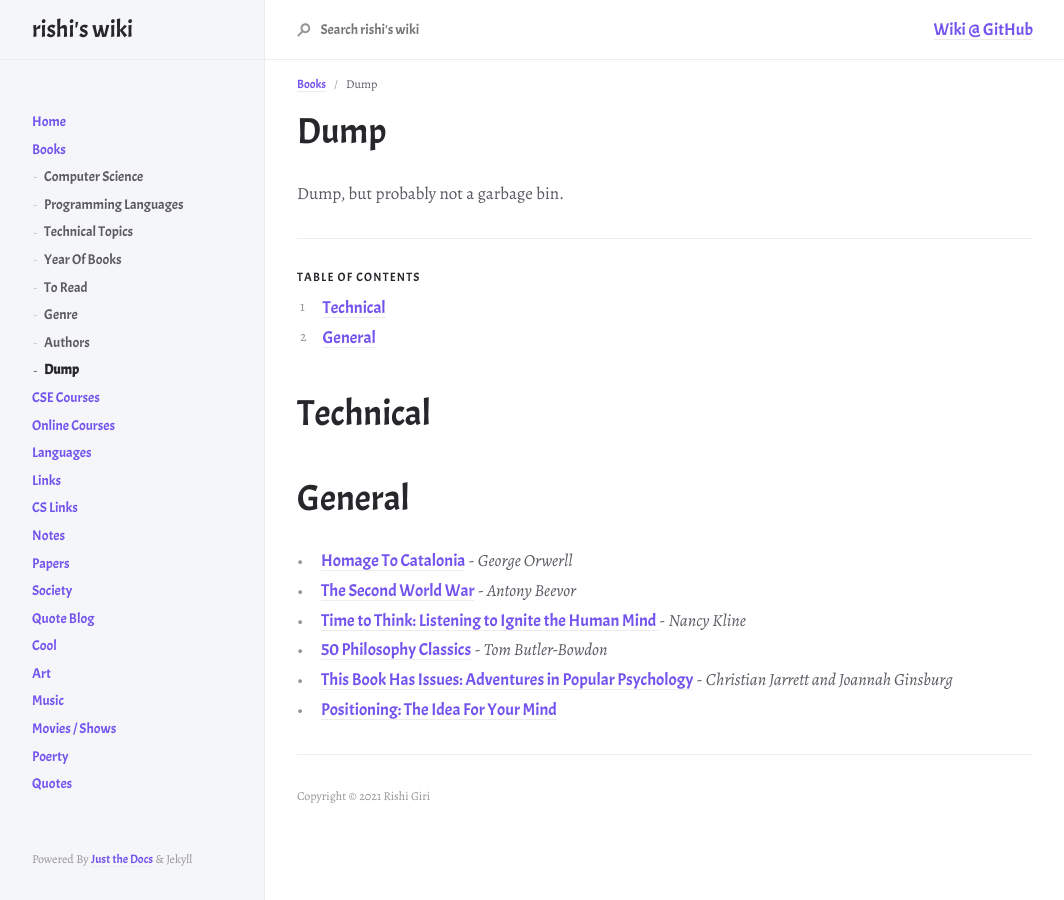
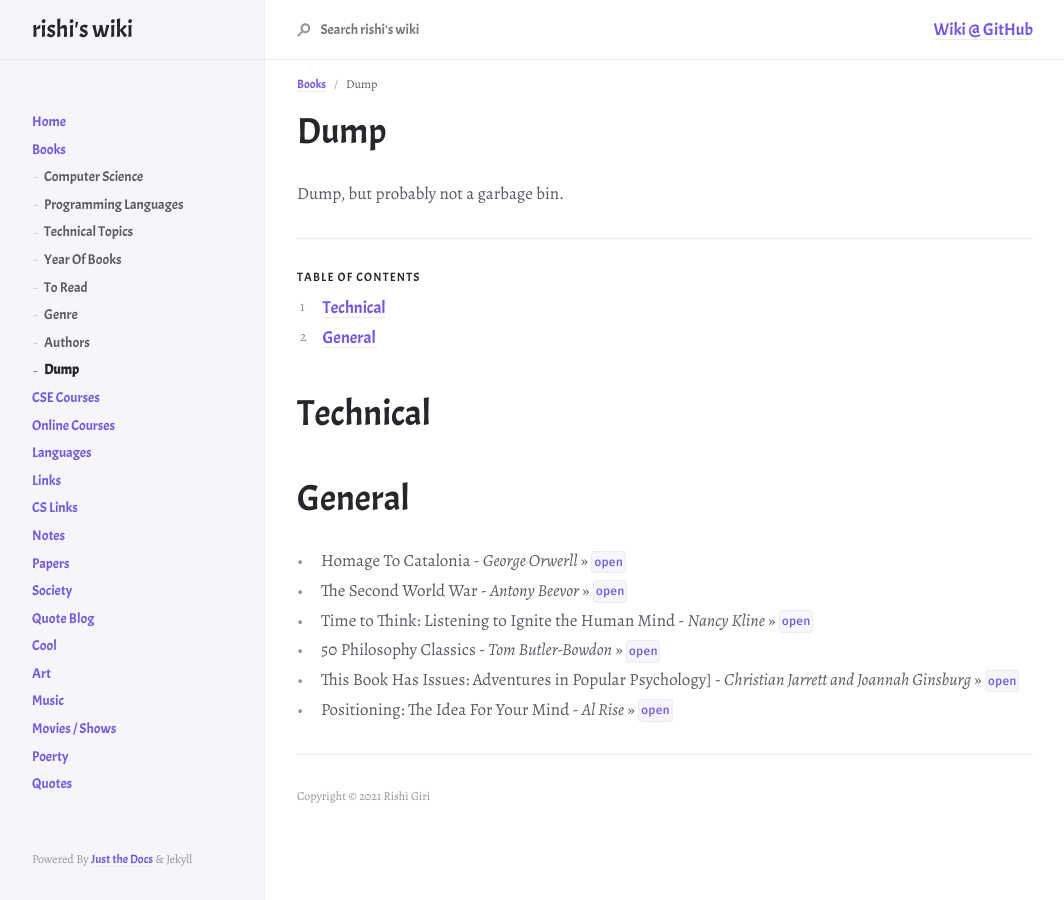
Before and after one commit to r8w/r8w, a Jekyll site: the page built from docs/books/dump.md, in a window 1280 px wide. Shown: the whole page, without its empty margins (107-1171 px from the left). Built offline with Jekyll 4.4.1, drawn with Linux system fonts in a browser that asks for light colours; nearby versions of some CDN libraries.

Commit message:
update formatting

```diff
--- a/docs/books/dump.md
+++ b/docs/books/dump.md
@@ -22,9 +22,9 @@ Dump, but probably not a garbage bin.
 
 # General
 
-- [Homage To Catalonia](https://www.goodreads.com/book/show/9646.Homage_to_Catalonia) - *George Orwerll*
-- [The Second World War](https://www.goodreads.com/book/show/13528287-the-second-world-war) - *Antony Beevor*
-- [Time to Think: Listening to Ignite the Human Mind ](https://www.amazon.in/Time-Think-Listening-Ignite-Human-ebook/dp/B005OVTZJC) - *Nancy Kline*
-- [50 Philosophy Classics](https://www.amazon.in/50-Philosophy-Classics/dp/1473655420/) - *Tom Butler-Bowdon*
-- [This Book Has Issues: Adventures in Popular Psychology](https://www.amazon.in/This-Book-Has-Issues-Adventures/dp/0826479782) - *Christian Jarrett and Joannah Ginsburg*
-- [Positioning: The Idea For Your Mind](https://twitter.com/patrick_oshag/status/1398610524187807744)
+- Homage To Catalonia - *George Orwerll* >> [`open`](https://www.goodreads.com/book/show/9646.Homage_to_Catalonia)
+- The Second World War  - *Antony Beevor* >> [`open`](https://www.goodreads.com/book/show/13528287-the-second-world-war)
+- Time to Think: Listening to Ignite the Human Mind  - *Nancy Kline* >> [`open`](https://www.amazon.in/Time-Think-Listening-Ignite-Human-ebook/dp/B005OVTZJC)
+- 50 Philosophy Classics  - *Tom Butler-Bowdon* >> [`open`](https://www.amazon.in/50-Philosophy-Classics/dp/1473655420/)
+- This Book Has Issues: Adventures in Popular Psychology]  - *Christian Jarrett and Joannah Ginsburg* >> [`open`](https://www.amazon.in/This-Book-Has-Issues-Adventures/dp/0826479782)
+- Positioning: The Idea For Your Mind - *Al Rise* >> [`open`](https://twitter.com/patrick_oshag/status/1398610524187807744)
```
Also changed, not shown: docs/books/authors.md (+23 -23 lines).
